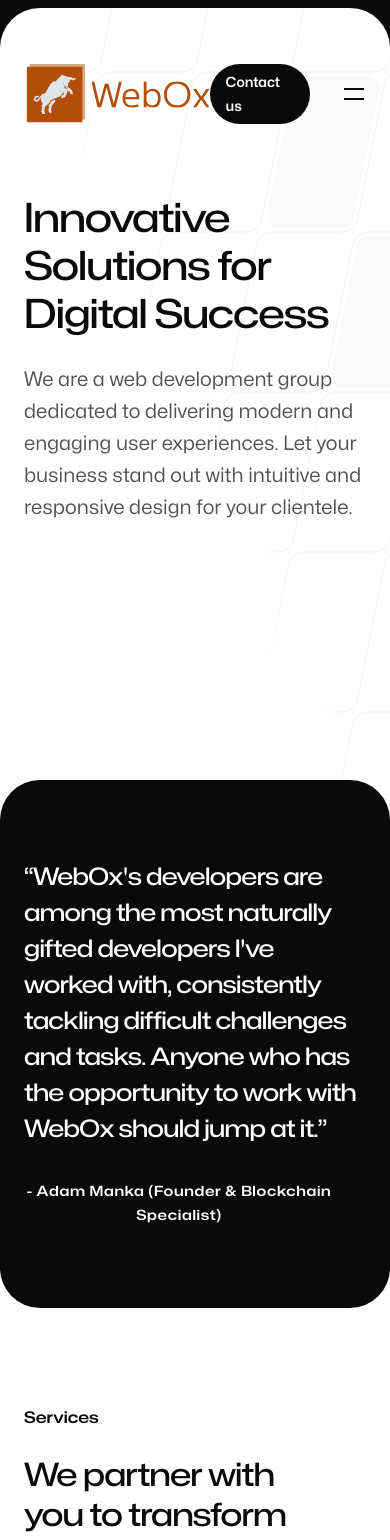
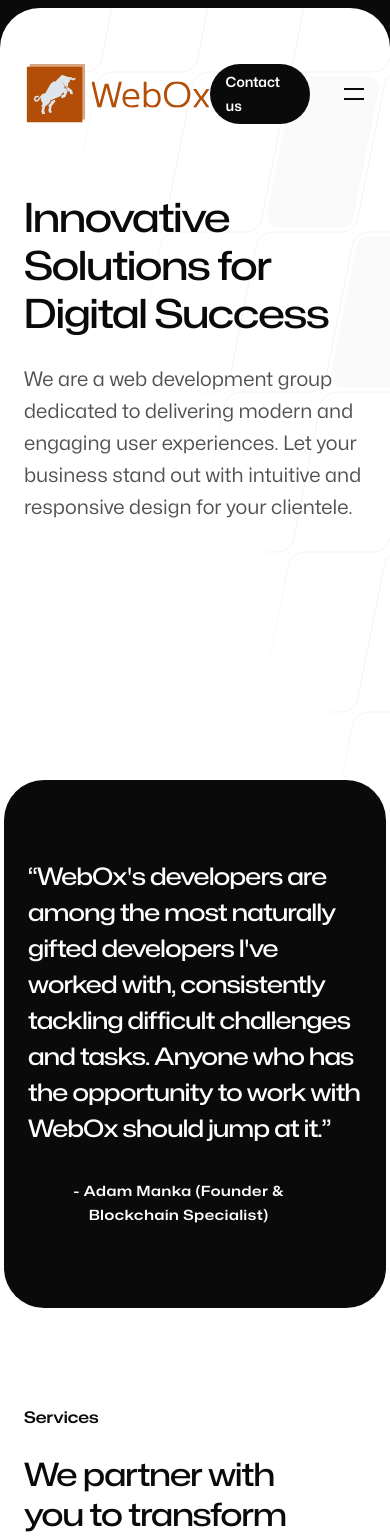
Before and after one commit to elehma4/webox.tech, a Next.js app: page / in a window 390 px wide. Shown: the top 1540 px of the page. Built offline with nearby package versions, Linux system fonts and the light colour scheme.

Commit message:
styles: mobile

```diff
--- a/src/app/page.tsx
+++ b/src/app/page.tsx
@@ -10,7 +10,7 @@ import imageLaptop from '@/images/laptop.jpg'
 
 function Clients() {
   return (
-    <div className="mt-24 rounded-4xl bg-neutral-950 py-20 sm:mt-32 sm:py-32 lg:mt-56">
+    <div className="mt-24 rounded-4xl bg-neutral-950 py-20 sm:mt-32 sm:py-32 lg:mt-56 max-sm:mx-1">
       <Container>
         <FadeInStagger faster>
           <blockquote className="relative font-display text-2xl font-medium tracking-tight text-white sm:text-3xl">
@@ -87,7 +87,7 @@ function CaseStudies() {
                   Blockchain Web Solutions
                 </p>
                 <p className="mt-4 text-base text-neutral-600">
-                  Specializing in protocol-level web services, we serve communities built on <strong>Ethereum</strong>, <strong>Arbitrum</strong>, <strong>Optimism</strong>, and <strong>Base</strong>. Our team delivers tailored solutions for the evolving web3 ecosystem.
+                  Specializing in protocol-level web services, we serve communities built on <strong>Ethereum</strong>, <strong>Arbitrum</strong>, <strong>Optimism</strong>, and <strong>Base</strong>.
                 </p>
               </article>
             </FadeIn>
--- a/src/components/ContactSection.tsx
+++ b/src/components/ContactSection.tsx
@@ -7,7 +7,7 @@ import { FadeIn } from '@/components/FadeIn';
 
 export function ContactSection() {
   return (
-    <Container className="relative mt-24 sm:mt-32 lg:mt-40">
+    <Container className="relative mt-24 sm:mt-32 lg:mt-40 max-sm:mx-1">
       <FadeIn className="-mx-6 relative z-10 rounded-4xl bg-neutral-950 px-6 py-20 sm:mx-0 sm:py-32 md:px-12">
         <div className="mx-auto max-w-4xl">
           <div className="max-w-xl">
```
